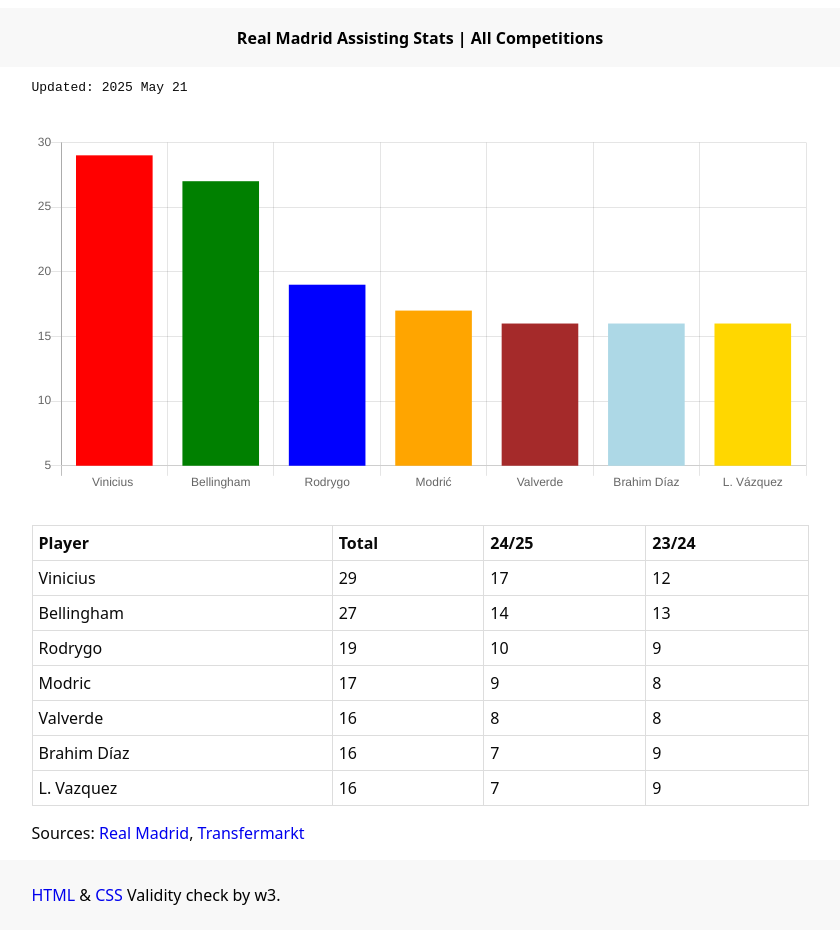
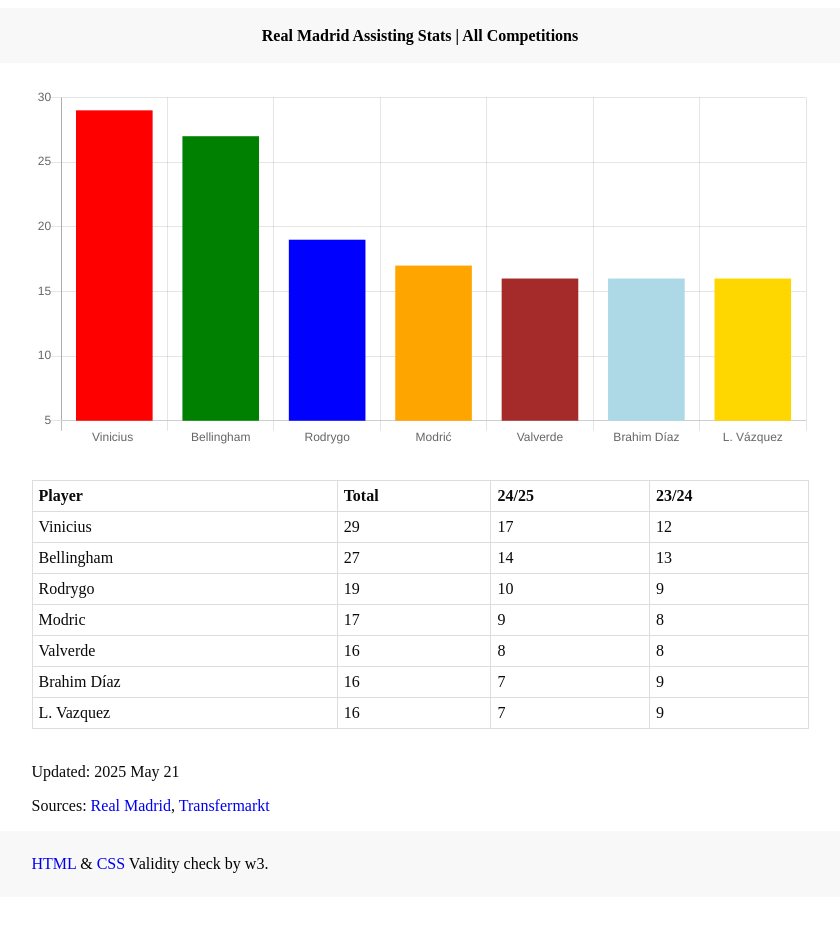
Before and after one commit to irfankurtagic/real-madrid-assists, a plain HTML site: page index.html in a window 1280 px wide. Shown: the whole page, without its empty margins (220-1060 px from the left). After the commit the page ends 905 px from the top, so only its background shows below. Drawn offline with nearby package versions, Linux system fonts and the light colour scheme; files that its build step writes are made by us from their sources.

Commit message:
Add files via upload

```diff
--- a/index.html
+++ b/index.html
@@ -26,8 +26,7 @@
 
     <main>
       <div class="section">
-        <!--  UPDATE THE DATE  -->
-        <p style="font-family: monospace;">Updated: 2025 May 21</p>
+
         <canvas id="myChart" style="width: 100%; max-width: 777px"></canvas>
         <table>
           <tr>
@@ -79,6 +78,10 @@
             <td>9</td>
           </tr>
         </table>
+
+        <br>
+        <!--  UPDATE THE DATE  -->
+        <p>Updated: 2025 May 21</p>
 
         <p>
           Sources:
--- a/styles.css
+++ b/styles.css
@@ -1,5 +1,5 @@
 html {
-  font-family: system-ui, -apple-system, BlinkMacSystemFont, 'Segoe UI', Roboto, Oxygen, Ubuntu, Cantarell, 'Open Sans', 'Helvetica Neue', sans-serif;
+  font-family: inherit;
   -moz-osx-font-smoothing: grayscale;
   -webkit-font-smoothing: antialiased;
   word-wrap: break-word !important;
```
